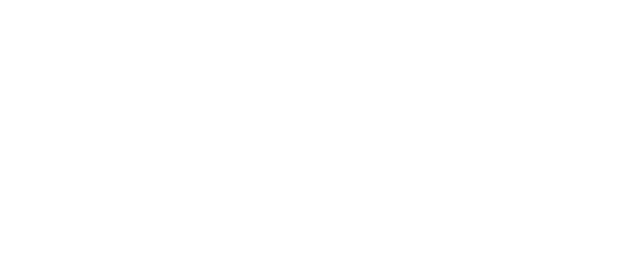
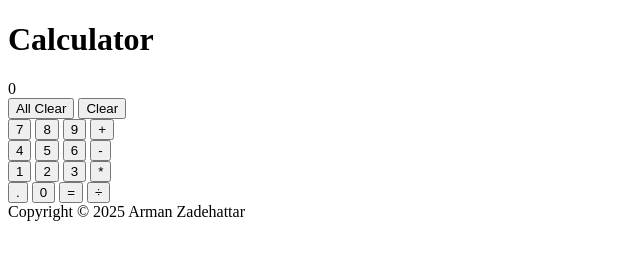
Before and after one commit to Arman-Attar/calculator, a plain HTML site: page index.html in a window 1280 px wide. Shown: the whole page, without its empty margins (0-640 px from the left). Drawn offline with Linux system fonts and the light colour scheme.

Commit message:
Added the ui for the calculator in the html

```diff
--- a/index.html
+++ b/index.html
@@ -5,9 +5,46 @@
     <script src="./script.js"></script>
     <meta charset="UTF-8">
     <meta name="viewport" content="width=device-width, initial-scale=1.0">
-    <title>Document</title>
+    <title>Calculator</title>
 </head>
 <body>
-
+    <h1>Calculator</h1>
+    <div class="frame">
+        <div class="display">
+            <div class="top-display"></div>
+            <div class="bottom-display">0</div>
+        </div>
+        <div class="first-row clear-buttons">
+            <button class="all-clear">All Clear</button>
+            <button class="clear">Clear</button>
+        </div>
+        <div class="second-row">
+            <button class="digit" value="7">7</button>
+            <button class="digit" value="8">8</button>
+            <button class="digit" value="9">9</button>
+            <button class="operand" value="+">+</button>
+        </div>
+        <div class="third-row">
+            <button class="digit" value="4">4</button>
+            <button class="digit" value="5">5</button>
+            <button class="digit" value="6">6</button>
+            <button class="operand" value="-">-</button>
+        </div>
+        <div class="fourth-row">
+            <button class="digit" value="1">1</button>
+            <button class="digit" value="2">2</button>
+            <button class="digit" value="3">3</button>
+            <button class="operand" value="*">*</button>
+        </div>
+        <div class="fifth-row">
+            <button class="digit" value=".">.</button>
+            <button class="digit" value="0">0</button>
+            <button class="operand" value="=">=</button>
+            <button class="operand" value="/">÷</button>
+        </div>
+    </div>
+    <div class="footer">
+        Copyright &copy; 2025 Arman Zadehattar
+    </div>
 </body>
 </html>
```
